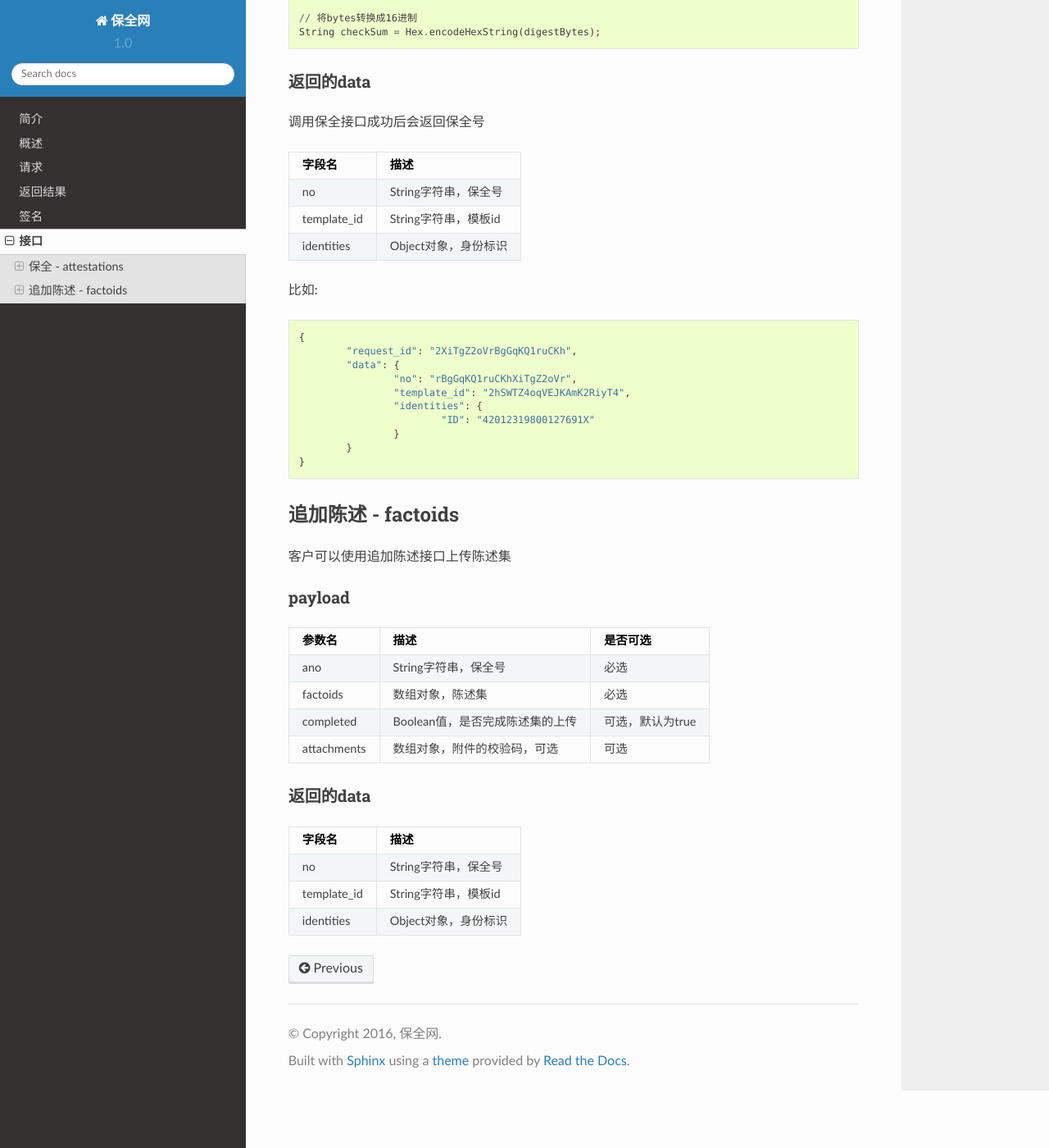
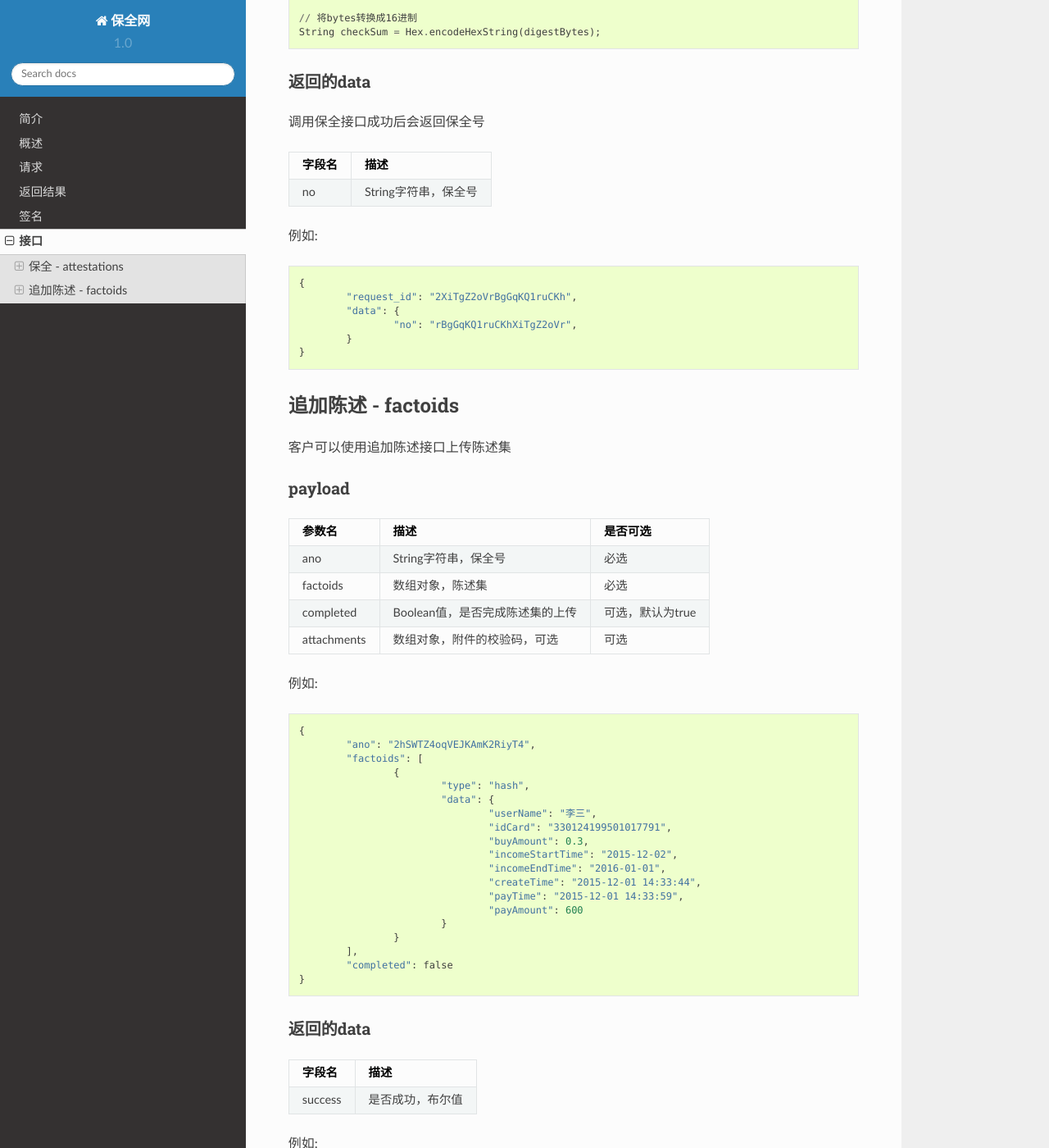
Before and after one commit to baoquan-hq/readthedocs, a Sphinx documentation site: the page built from docs/api.rst, in a window 1280 px wide and 1400 px high, scrolled down 3647 px. Shown: the whole window at 82% size. Built offline with Sphinx 7.4.7 and the Read the Docs theme 2.0.0, drawn with Linux system fonts in a browser that asks for light colours; some of the changed text lies outside the part shown.

Commit message:
update user definition and attestation result data

```diff
--- a/docs/api.rst
+++ b/docs/api.rst
@@ -147,20 +147,14 @@ attachments中的key对应的是factoids数组的角标。
 字段名 				描述
 =================  ================================
 no                 String字符串，保全号
-template_id        String字符串，模板id
-identities         Object对象，身份标识
 =================  ================================
 
-比如::
+例如::
 
 	{
 		"request_id": "2XiTgZ2oVrBgGqKQ1ruCKh",
 		"data": {
 			"no": "rBgGqKQ1ruCKhXiTgZ2oVr",
-			"template_id": "2hSWTZ4oqVEJKAmK2RiyT4",
-			"identities": {
-				"ID": "42012319800127691X"
-			}
 		}
 	}
 
@@ -181,13 +175,42 @@ completed          Boolean值，是否完成陈述集的上传     可选，默
 attachments        数组对象，附件的校验码，可选         可选
 =================  ================================ ================
 
+例如::
+
+	{
+		"ano": "2hSWTZ4oqVEJKAmK2RiyT4",
+		"factoids": [
+			{
+				"type": "hash",
+				"data": {
+					"userName": "李三",
+					"idCard": "330124199501017791",
+					"buyAmount": 0.3,
+					"incomeStartTime": "2015-12-02",
+					"incomeEndTime": "2016-01-01",
+					"createTime": "2015-12-01 14:33:44",
+					"payTime": "2015-12-01 14:33:59",
+					"payAmount": 600
+				}
+			}
+		],
+		"completed": false
+	}
+
 返回的data
 ^^^^^^^^^^^^^^
 
 =================  ================================
 字段名 				描述
 =================  ================================
-no                 String字符串，保全号
-template_id        String字符串，模板id
-identities         Object对象，身份标识
+success            是否成功，布尔值
 =================  ================================
+
+例如::
+
+	{
+		"request_id": "2XiTgZ2oVrBgGqKQ1ruCKh",
+		"data": {
+			"success": true,
+		}
+	}
```
Also changed, not shown: docs/concepts.rst (+8 -7 lines).
